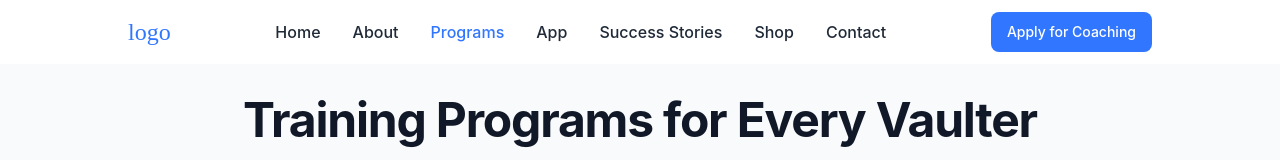
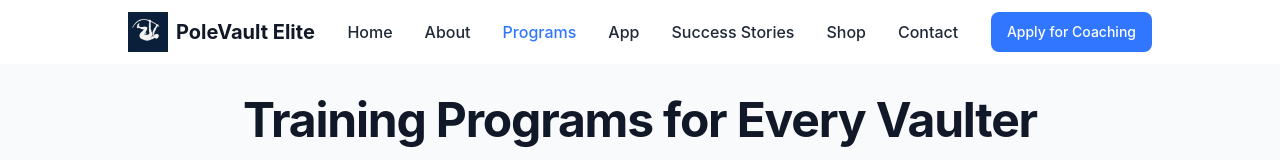
Before and after one commit to sondregut/pole-vault-elite-transform, a React (Vite) app: page /programs in a window 1280 px wide. Shown: the top 160 px of the page. Built offline with nearby package versions, Linux system fonts and the light colour scheme.

Commit message:
Refactor: Use logo component
Use the logo component in the navbar.

```diff
--- a/src/components/Logo.tsx
+++ b/src/components/Logo.tsx
@@ -4,23 +4,12 @@ import { Link } from "react-router-dom";
 const Logo = () => {
   return (
     <Link to="/" className="flex items-center space-x-2">
-      <div className="w-10 h-10 bg-primary rounded-full flex items-center justify-center">
-        <svg
-          width="20"
-          height="20"
-          viewBox="0 0 24 24"
-          fill="none"
-          xmlns="http://www.w3.org/2000/svg"
-          className="text-white"
-        >
-          <path
-            d="M12 3L16 9L12 15M12 15L8 9L12 3M12 15V21"
-            stroke="currentColor"
-            strokeWidth="2"
-            strokeLinecap="round"
-            strokeLinejoin="round"
-          />
-        </svg>
+      <div className="h-10 w-10">
+        <img
+          src="/lovable-uploads/d8bb7de8-16df-4057-b550-54a2932ea222.png"
+          alt="PoleVault Elite Logo"
+          className="h-full w-full object-contain"
+        />
       </div>
       <span className="font-bold text-xl text-gray-900">PoleVault Elite</span>
     </Link>
--- a/src/components/Navbar.tsx
+++ b/src/components/Navbar.tsx
@@ -2,6 +2,7 @@
 import { useState, useEffect } from "react";
 import { Link, useLocation } from "react-router-dom";
 import { Button } from "@/components/ui/button";
+import Logo from "./Logo";
 
 const Navbar = () => {
   const [isOpen, setIsOpen] = useState(false);
@@ -36,7 +37,7 @@ const Navbar = () => {
   return (
     <nav className={`fixed top-0 left-0 right-0 bg-white z-50 transition-shadow ${isScrolled ? "shadow-md" : ""}`}>
       <div className="container mx-auto py-3 flex items-center justify-between">
-        <Link to="/" className="text-2xl font-['Pacifico'] text-primary">logo</Link>
+        <Logo />
 
         {/* Desktop Navigation */}
         <div className="hidden md:flex items-center space-x-8">
```
Also changed, not shown: public/lovable-uploads/d8bb7de8-16df-4057-b550-54a2932ea222.png (added).
